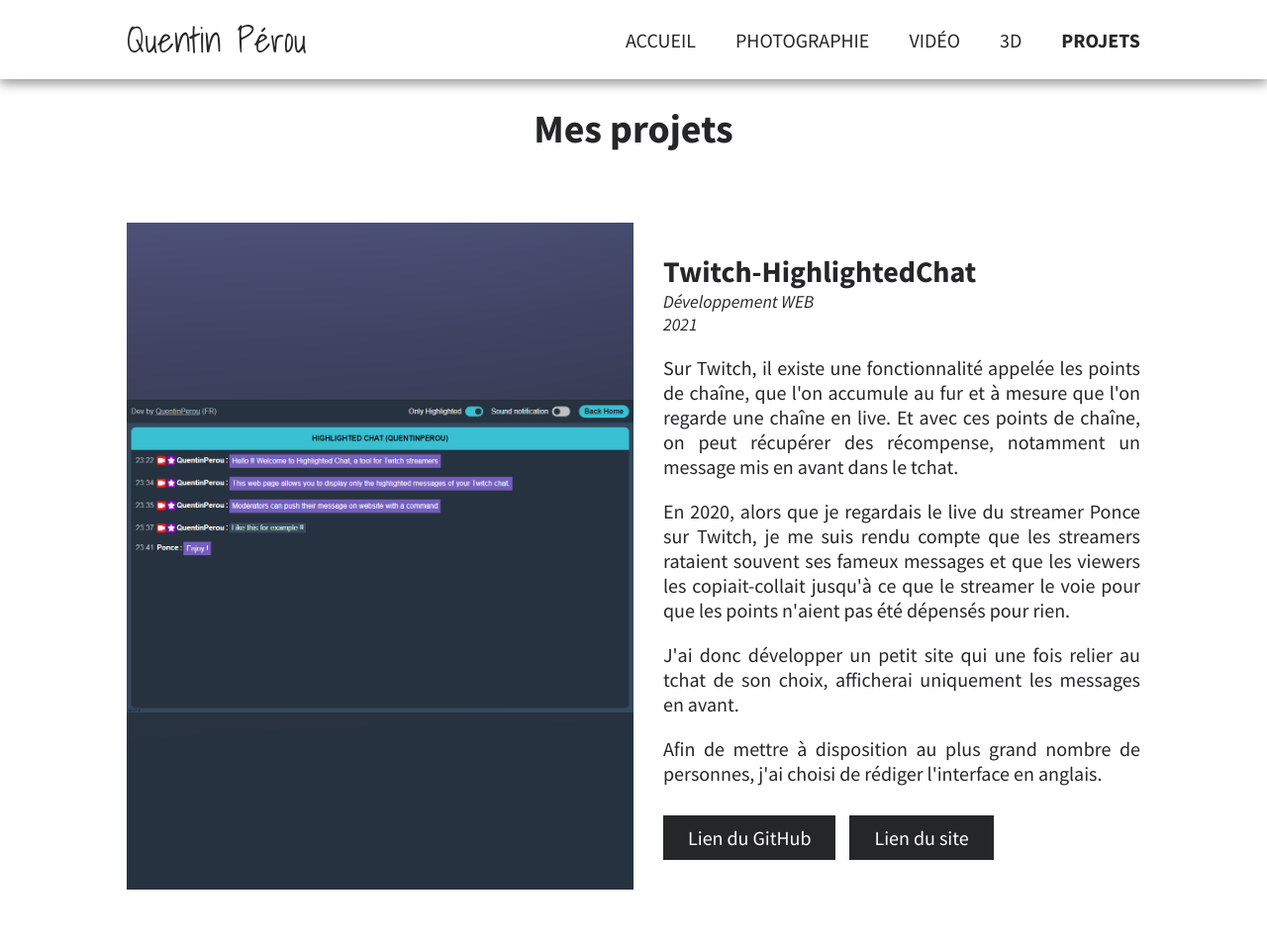
After one commit to quentinperou/quentinperou.fr, a PHP site: page /projets/ in a window 1280 px wide. The commit adds this page. Shown: the top 956 px of the page at 99% size. Run offline with PHP 8.4, Linux system fonts and the light colour scheme.

Commit message:
update page video, projets et acceuil

```diff
--- a/3d/index.php
+++ b/3d/index.php
@@ -27,8 +27,7 @@ session_start();
     <link rel="shortcut icon" href="../images/favicon.png" type="image/x-icon" />
 
     <!--    TYPOGRAPHIE    -->
-    <link href="https://fonts.googleapis.com/css?family=Amatic+SC&display=swap" rel="stylesheet">
-    <link href="https://fonts.googleapis.com/css2?family=Source+Sans+Pro:ital,wght@0,400;0,700;1,400&display=swap" rel="stylesheet">
+    <?php require_once('../require/typo.html'); ?>
 
     <!--    CSS    -->
     <link rel="stylesheet" href="../style.css" type="text/css" />
@@ -51,7 +50,7 @@ session_start();
                 <a href="../photographie/" class="menuElement">Photographie</a>
                 <a href="../video/" class="menuElement">Vidéo</a>
                 <a href="#" class="menuElement selected">3D</a>
-                <a href="../dev/" class="menuElement">DEV</a>
+                <a href="../projets/" class="menuElement">Projets</a>
                 <!-- <a href="#contact" class="menuElement">Contact</a> -->
             </nav>
             <div class="burgerMenu " title="Menu">
--- a/photographie/index.php
+++ b/photographie/index.php
@@ -27,8 +27,7 @@ session_start();
     <link rel="shortcut icon" href="../images/favicon.png" type="image/x-icon" />
 
     <!--    TYPOGRAPHIE    -->
-    <link href="https://fonts.googleapis.com/css?family=Amatic+SC&display=swap" rel="stylesheet">
-    <link href="https://fonts.googleapis.com/css2?family=Source+Sans+Pro:ital,wght@0,400;0,700;1,400&display=swap" rel="stylesheet">
+    <?php require_once('../require/typo.html'); ?>
 
     <!--    CSS    -->
     <link rel="stylesheet" href="../style.css" type="text/css" />
@@ -50,7 +49,7 @@ session_start();
                 <a href="#" class="menuElement selected">Photographie</a>
                 <a href="../video/" class="menuElement">Vidéo</a>
                 <a href="../3d/" class="menuElement">3D</a>
-                <a href="../dev/" class="menuElement">DEV</a>
+                <a href="../projets/" class="menuElement">Projets</a>
                 <!-- <a href="#contact" class="menuElement">Contact</a> -->
             </nav>
             <div class="burgerMenu " title="Menu">
--- a/dev/index.php
+++ b/projets/index.php
@@ -27,8 +27,7 @@ session_start();
     <link rel="shortcut icon" href="../images/favicon.png" type="image/x-icon" />
 
     <!--    TYPOGRAPHIE    -->
-    <link href="https://fonts.googleapis.com/css?family=Amatic+SC&display=swap" rel="stylesheet">
-    <link href="https://fonts.googleapis.com/css2?family=Source+Sans+Pro:ital,wght@0,400;0,700;1,400&display=swap" rel="stylesheet">
+    <?php require_once('../require/typo.html'); ?>
 
     <!--    CSS    -->
     <link rel="stylesheet" href="../style.css" type="text/css" />
@@ -51,7 +50,7 @@ session_start();
                 <a href="../photographie/" class="menuElement">Photographie</a>
                 <a href="../video/" class="menuElement">Vidéo</a>
                 <a href="../3d/" class="menuElement">3D</a>
-                <a href="#" class="menuElement selected">DEV</a>
+                <a href="../projets/" class="menuElement selected">Projets</a>
                 <!-- <a href="#contact" class="menuElement">Contact</a> -->
             </nav>
             <div class="burgerMenu " title="Menu">
@@ -66,14 +65,17 @@ session_start();
 
         <section id="projets">
             <h2>Mes projets</h2>
+            <!-- <p>Sur cette page vous trouverez mes différents projets dans d'autre dommaines que la vidéo ou la photographie.</p> -->
             <div class="contenuSectionProjets">
 
                 <div class="projet">
-                    <div>
-                        <img src="./images/preview.png">
+                    <div class="projet-image">
+                        <img src="./images/preview-HighlightedChat.png">
+                        <img class="projet-background" src="./images/preview-HighlightedChat.png">
                     </div>
                     <div>
                         <h3>Twitch-HighlightedChat</h3>
+                        <span class="projetType">Développement WEB</span>
                         <span class="projetAnnee">2021</span>
                         <p>Sur Twitch, il existe une fonctionnalité appelée les points de chaîne, que l'on accumule au fur et à mesure que l'on regarde une chaîne en live. Et avec ces points de chaîne, on peut récupérer des récompense, notamment un message mis en avant dans le tchat.</p>
                         <p>En 2020, alors que je regardais le live du streamer Ponce sur Twitch, je me suis rendu compte que les streamers rataient souvent ses fameux messages et que les viewers les copiait-collait jusqu'à ce que le streamer le voie pour que les points n'aient pas été dépensés pour rien.</p>
@@ -84,11 +86,25 @@ session_start();
                     </div>
                 </div>
 
-            </div>
-            <div style="text-align: center; margin-top:20px;">
-                <a href="https://github.com/quentinperou" class="bouton btFill" target="_blank">Mon GitHub</a>
+                <div class="projet">
+                    <div>
+                        <img src="./images/">
+                    </div>
+                    <div>
+                        <h3>Overlay de l'émission BigCineLive de BigBT sur Twitch</h3>
+                        <span class="projetType">Graphisme & Motion Design / OBS Studio / Développement WEB</span>
+                        <span class="projetAnnee">2023</span>
+                        <p>voila</p>
+                        <a href="https://youtu.be/qiyNTLT-K7M" class="bouton" target="_blank">Un replay sur YouTube</a>
+                        <a href="https://twitch.tv/bigbt_" class="bouton" target="_blank">La chaine Twitch de BigBT</a>
+                    </div>
+                </div>
+
 
             </div>
+            <!-- <div style="text-align: center; margin-top:20px;">
+                <a href="https://github.com/quentinperou" class="bouton btFill" target="_blank">Mon GitHub</a>
+            </div> -->
         </section>
 
         <?php require_once('../require/contact.html'); ?>
--- /dev/null
+++ b/require/typo.html
@@ -0,0 +1,3 @@
+<link href="https://fonts.googleapis.com/css?family=Amatic+SC&display=swap" rel="stylesheet">
+<link href="https://fonts.googleapis.com/css2?family=Source+Sans+Pro:ital,wght@0,400;0,700;1,400&display=swap" rel="stylesheet">
+<link href="https://fonts.googleapis.com/css2?family=Shadows+Into+Light&display=swap" rel="stylesheet">
--- a/style.css
+++ b/style.css
@@ -15,6 +15,17 @@ html {
   --hauteur_header: 80px;
   --color-gray-1: #252627;
   --color-gray-1-hover: #3b3b3b;
+}
+
+::-moz-selection {
+  /* Code for Firefox */
+  color: red;
+  background: yellow;
+}
+
+::selection {
+  color: red;
+  background: yellow;
 }
 
 /*********************************************************/
@@ -149,8 +160,10 @@ header {
 
 .websiteLogo .titreEnteteSite {
   font-size: 40px;
-  font-family: "Amatic SC", cursive;
-  /* text-transform: uppercase; */
+  /* font-family: "Amatic SC", cursive; */
+
+  font-family: "Shadows Into Light", cursive;
+  font-size: 35px;
 }
 
 .menuElement {
@@ -521,6 +564,13 @@ figcaption::first-letter {
 .projetAnnee {
   font-style: italic;
   font-size: 0.9rem;
+  display: block;
+}
+
+.projetType {
+  font-style: italic;
+  font-size: 0.9rem;
+  display: block;
 }
 
 .projet iframe {
@@ -533,6 +583,27 @@ figcaption::first-letter {
   height: inherit !important;
   min-height: inherit !important;
   aspect-ratio: 16/9;
+}
+
+/* ambilight sur les projets*/
+.projet-image {
+  position: relative;
+  overflow: hidden;
+}
+.projet-image img:not(.projet-background) {
+  object-fit: contain;
+  width: 100%;
+  height: 100%;
+  position: relative;
+  z-index: 1;
+}
+
+.projet-background {
+  filter: blur(60px);
+  transform: scale(3);
+  position: absolute;
+  top: 0;
+  right: 0;
 }
 
 /***************** PROJETS 3D *****************/
--- a/video/video.js
+++ b/video/video.js
@@ -9,7 +9,8 @@
             let videoLink = btn.href.split("/");
             // console.log("videoLink", videoLink);
 
-            if (videoLink[2].startsWith("youtu")) {
+            // Si c'est une video youtube et que le site n'est pas ouvert sur un mobile
+            if (videoLink[2].startsWith("youtu") /*&& window.innerWidth > 768*/ ) {
                 evt.preventDefault();
                 videoViewer.querySelector('iframe').src = `https://www.youtube-nocookie.com/embed/${videoLink[videoLink.length - 1]}?showinfo=0&color=white&rel=0`;
                 videoViewer.querySelector('iframe').removeAttribute("style");
```
Also changed, not shown: other parts of style.css (+44 -13 lines), index.php (+13 -6 lines), video/gallerieVertical.js (+4 -4 lines), video/index.php (+7 -8 lines), projets/images/preview-HighlightedChat.png (renamed from dev/images/preview.png).
